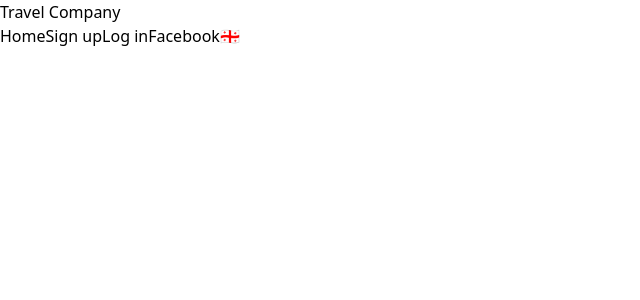
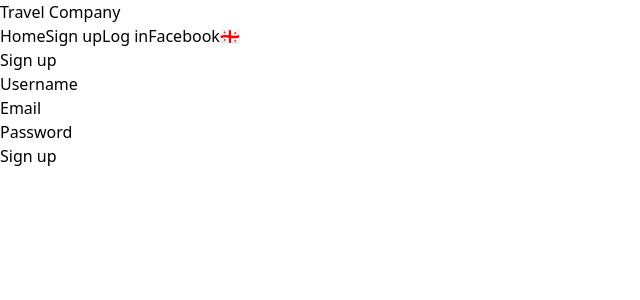
Before and after one commit to HolyCrusaD3R/travel-react-app, a React (Vite) app: page /signup in a window 1280 px wide. Shown: the top 300 px of the page, without its empty margins (0-640 px from the left). Built offline with nearby package versions, Linux system fonts and the light colour scheme.

Commit message:
add Signup page

```diff
--- a/src/App.jsx
+++ b/src/App.jsx
@@ -1,5 +1,5 @@
 import { BrowserRouter, Routes, Route } from 'react-router-dom';
-import { useState } from "react";
+import { useState, useEffect } from "react";
 
 import Home from "./components/Home";
 import SignupPage from './components/SignupPage';
@@ -44,6 +44,11 @@ const content = {
         "ThreeHourPlus": "3სთ+",
         "FiveHourPlus": "5სთ+",
         "YearLabel": "წელი",
+        "FillAllFields": "შეავსეთ ყველა ველი",
+        "SignupSuccess": "გაწევრიანება წარმატებულია",
+        "Username": "მომხმარებლის სახელი",
+        "Email": "ელექტრონული მეილი",
+        "Password": "პაროლი",
         'toursData': [
           {
             id: 1,
@@ -127,6 +132,11 @@ const content = {
         "ThreeHourPlus": "3hr+",
         "FiveHourPlus": "5hr+",
         "YearLabel": "Year",
+        "FillAllFields": "Fill all fields",
+        "SignupSuccess": "Signup Success",
+        "Username": "Username",
+        "Email": "Email",
+        "Password": "Password",
         'toursData': [
           {
             id: 1,
@@ -182,7 +192,16 @@ const content = {
 
 function App() {
 
-  const [isEnglish, setIsEnglish] = useState(true);
+  const [isEnglish, setIsEnglish] = useState(() => {
+    // Retrieve the language preference from localStorage, default to true (English) if not set
+    const savedLanguage = localStorage.getItem('language');
+    return savedLanguage ? savedLanguage === 'English' : true;
+  });
+
+  useEffect(() => {
+    // Save the language preference to localStorage whenever it changes
+    localStorage.setItem('language', isEnglish ? 'English' : 'Georgia');
+  }, [isEnglish]);
 
   function updateLanguage() {
     setIsEnglish((prevIsEnglish) => !prevIsEnglish);
--- /dev/null
+++ b/src/components/SignupForm.jsx
@@ -0,0 +1,78 @@
+import { useState } from 'react';
+
+const SignupForm = ({ currentContent }) => {
+  const [username, setUsername] = useState('');
+  const [email, setEmail] = useState('');
+  const [password, setPassword] = useState('');
+  const [errorMessage, setErrorMessage] = useState('');
+
+  const handleSubmit = (e) => {
+    e.preventDefault();
+
+    // Basic form validation
+    if (!username || !email || !password) {
+      setErrorMessage(currentContent.FillAllFields);
+      return;
+    }
+
+    // Submit the form (this is just a placeholder, you can replace it with an actual API call)
+    console.log({ username, email, password });
+    setErrorMessage('');
+    alert(currentContent.SignupSuccess);
+  };
+
+  return (
+    <div className="max-w-md mx-auto mt-10">
+      <h2 className="text-2xl font-bold mb-5">{currentContent.Signup}</h2>
+      <form onSubmit={handleSubmit} className="bg-white shadow-md rounded px-8 pt-6 pb-8 mb-4">
+        <div className="mb-4">
+          <label className="block text-gray-700 text-sm font-bold mb-2" htmlFor="username">
+            {currentContent.Username}
+          </label>
+          <input
+            type="text"
+            id="username"
+            value={username}
+            onChange={(e) => setUsername(e.target.value)}
+            className="shadow appearance-none border rounded w-full py-2 px-3 text-gray-700 leading-tight focus:outline-none focus:shadow-outline"
+          />
+        </div>
+        <div className="mb-4">
+          <label className="block text-gray-700 text-sm font-bold mb-2" htmlFor="email">
+            {currentContent.Email}
+          </label>
+          <input
+            type="email"
+            id="email"
+            value={email}
+            onChange={(e) => setEmail(e.target.value)}
+            className="shadow appearance-none border rounded w-full py-2 px-3 text-gray-700 leading-tight focus:outline-none focus:shadow-outline"
+          />
+        </div>
+        <div className="mb-4">
+          <label className="block text-gray-700 text-sm font-bold mb-2" htmlFor="password">
+            {currentContent.Password}
+          </label>
+          <input
+            type="password"
+            id="password"
+            value={password}
+            onChange={(e) => setPassword(e.target.value)}
+            className="shadow appearance-none border rounded w-full py-2 px-3 text-gray-700 leading-tight focus:outline-none focus:shadow-outline"
+          />
+        </div>
+        {errorMessage && <p className="text-red-500 text-xs italic">{errorMessage}</p>}
+        <div className="flex items-center justify-between">
+          <button
+            type="submit"
+            className="bg-blue-500 hover:bg-blue-700 text-white font-bold py-2 px-4 rounded focus:outline-none focus:shadow-outline"
+          >
+            {currentContent.Signup}
+          </button>
+        </div>
+      </form>
+    </div>
+  );
+};
+
+export default SignupForm;
--- a/src/components/SignupPage.jsx
+++ b/src/components/SignupPage.jsx
@@ -1,9 +1,11 @@
 import Header from "./Header";
+import SignupForm from "./SignupForm";
 
 const SignupPage = ({ onLanguageSwitch, currentContent }) => {
     return (
         <>
              <Header onLanguageSwitch={onLanguageSwitch} currentContent={currentContent}/>
+             <SignupForm currentContent={currentContent}/>
         </>
     );
 }
```
